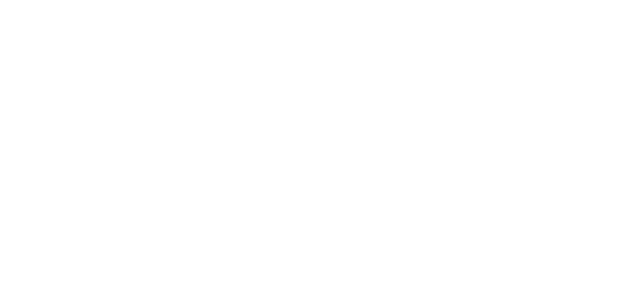
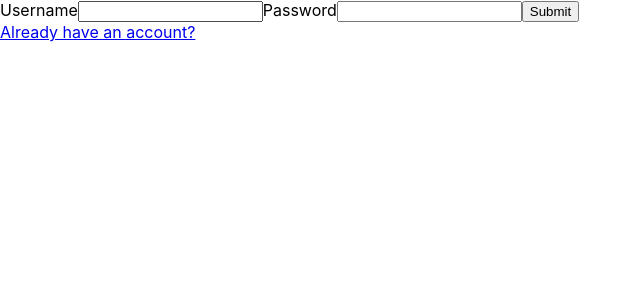
Before and after one commit to thinkful-ei-bee/silas-capstone-client, a React (Create React App) app: page /register in a window 1280 px wide. Shown: the top 300 px of the page, without its empty margins (0-642 px from the left). Built offline with nearby package versions, Linux system fonts and the light colour scheme; no server answers.

Commit message:
working on registration

```diff
--- a/package.json
+++ b/package.json
@@ -3,6 +3,7 @@
   "version": "0.1.0",
   "private": true,
   "dependencies": {
+    "dotenv": "^7.0.0",
     "react": "^16.8.6",
     "react-dom": "^16.8.6",
     "react-router-dom": "^5.0.0",
--- a/src/App/App.js
+++ b/src/App/App.js
@@ -2,18 +2,30 @@ import React from 'react';
 import { Route } from 'react-router-dom'
 import LandingPage from '../LandingPage/LandingPage'
 import EntryPage from '../EntryPage/EntryPage'
+import Registration from '../Registration/Registration'
 
 
-function App() {
-  return (
-    <div className="App">
+class App extends React.Component {
 
-      <Route exact path='/' component={LandingPage} />
+  constructor(props) {
+    super(props)
+    this.state = {
+      entry: ''
+    }
+  }
+  render() {
+    return (
+      <div className="App">
 
-      <Route path='/entry' component={EntryPage} />
+        <Route exact path='/' component={LandingPage} />
 
-    </div>
-  );
+        <Route path='/entry' render={() => <EntryPage entry={this.state.entry}/>} />
+
+        <Route path='/register' render={() => <Registration />} />
+
+      </div>
+    );
+  }
 }
 
 export default App;
--- a/src/EntryPage/EntryPage.js
+++ b/src/EntryPage/EntryPage.js
@@ -4,7 +4,9 @@ export default class EntryPage extends React.Component {
   render() {
     return (
       <div className='entry-page'>
-        Hi
+        <form id='entry-form'>
+          <textarea onChange={() => console.log('ok')}></textarea>
+        </form>
       </div>
     )
   }
--- a/src/LandingPage/LandingPage.js
+++ b/src/LandingPage/LandingPage.js
@@ -7,8 +7,8 @@ export default class LandingPage extends React.Component {
       <div className='landing-page'>
 
         <nav role='navigation'>
-          <button>Log In</button>
-          <button>Sign Up</button>
+          <Link to='/register'>Sign Up</Link>
+          <Link to='/login'>Login</Link>
         </nav>
 
         <header role='heading'>
--- /dev/null
+++ b/src/Registration/Registration.js
@@ -0,0 +1,28 @@
+import React from 'react'
+import { Link } from 'react-router-dom'
+import ApiServices from '../services/api-services'
+
+export default class Registration extends React.Component {
+
+  render() {
+    return (
+      <div className='registration'>
+
+        <form id='register-form' onSubmit={(event) => ApiServices.postUser(event.target.value)}>
+
+          <label htmlFor='username'>Username</label>
+          <input type='text' id='username' name='username'></input>
+
+          <label htmlFor='password'>Password</label>
+          <input type='text' id='password' name='password'></input>
+
+          <button type='submit'>Submit</button>
+
+        </form>
+
+        <Link to='/login'>Already have an account?</Link>
+
+      </div>
+    )
+  }
+}
--- /dev/null
+++ b/src/config.js
@@ -0,0 +1,6 @@
+require('dotenv').config()
+
+export default {
+  API_ENDPOINT: 'http://localhost:8000/api',
+  API_KEY: process.env.API_KEY
+}
--- /dev/null
+++ b/src/services/api-services.js
@@ -0,0 +1,18 @@
+import config from '../config'
+
+export default {
+  postUser(user) {
+    return fetch(`${config.API_ENDPOINT}/users`, {
+      method: 'POST',
+      headers: {
+        'content-type': 'application/JSON'
+      },
+      body: JSON.stringify(user),
+    })
+    .then(res => {
+      return (!res.ok)
+        ? res.json().then(e => Promise.reject(e))
+        : res.json()
+    })
+  },
+}
```
Also changed, not shown: 2 other files (tests, documents, lock files or other folders).
